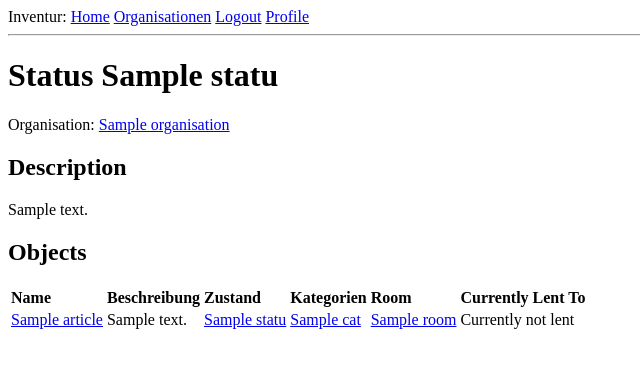
After one commit to fpwg/Q2Datenbankprojekt, a Python web app: template app/templates/status.html in a window 1280 px wide. The commit adds this page. Shown: the top 368 px of the page, without its empty margins (0-640 px from the left). Run offline with Jinja, Linux system fonts and the light colour scheme; the template is opened without the code that fills it: most values are stand-ins (such as "Sample title", 1, 10 or a date in 2020).

Commit message:
status page, status list for organisations added

```diff
--- a/app/templates/object_table.html
+++ b/app/templates/object_table.html
@@ -11,7 +11,7 @@
   <tr>
       <td><a href="{{ url_for('inventoryobject', org_name=object.organisation.name, inv_id=object.id) }}">{{ object.article }}</a></td>
       <td>{{ object.description }}</td>
-      <td>{{ object.status.name }}</td>
+      <td><a href="{{ url_for('status', org_name=object.organisation.name, status_name=object.status.name) }}"> {{ object.status.name }} </a></td>
       <td>{% for cat in object.categories %} <a href="{{ url_for('category', org_name=cat.organisation.name, cat_name=cat.name) }}"> {{ cat.name }} </a> <br> {% endfor %}</td>
       <td><a href="{{ url_for('room', name=object.room.name) }}">{{ object.room.name }}</a></td>
       <td>
--- /dev/null
+++ b/app/templates/status.html
@@ -0,0 +1,26 @@
+{% extends "base.html" %}
+
+{% block content %}
+  <h1>
+    Status {{status.name}}
+  </h1>
+  <p>
+    Organisation: <a href="{{ url_for('organisation', name=organisation.name) }}">{{ organisation.name }}</a>
+  </p>
+
+  <h2>
+    Description
+  </h2>
+  <p>
+    {{ status.description }}
+  </p>
+
+  <h2>
+    Objects
+  </h2>
+
+  {% set objects = status.inventoryobjects %}
+  {% include "object_table.html" %}
+
+
+{% endblock %}
```
Also changed, not shown: app/routes.py (+9 -1 lines), app/templates/organisation.html (+16 -0 lines).
